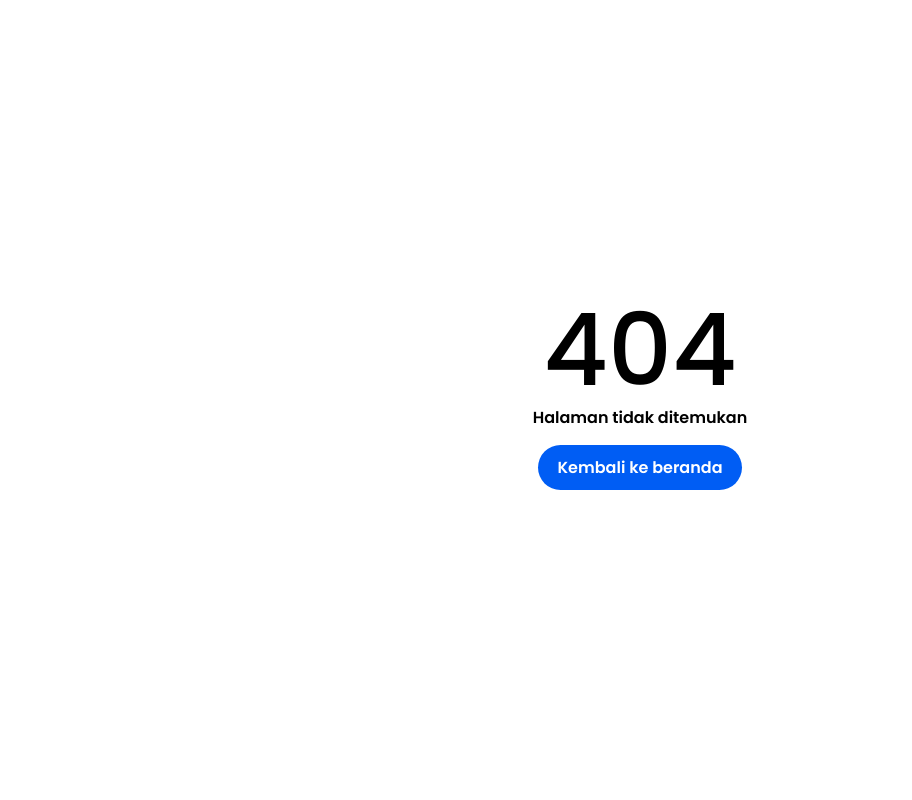
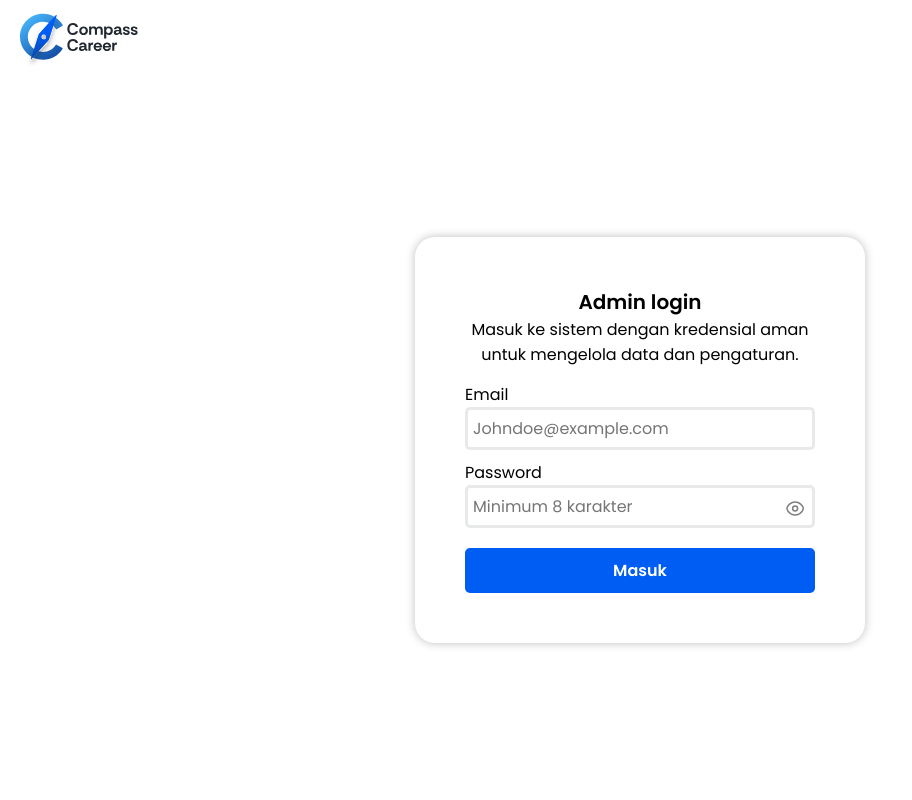
Before and after one commit to daffalde/CompassCareer, a React (Vite) app: page /admin-login in a window 1280 px wide. Before the commit this address had no page. Shown: the top 800 px of the page, without its empty margins (0-912 px from the left). Built offline with nearby package versions, Linux system fonts and the light colour scheme.

Commit message:
pembuatan admin login

```diff
--- a/src/App.jsx
+++ b/src/App.jsx
@@ -20,6 +20,7 @@ import Adminpelamar from "./pages/Adminpelamar.jsx";
 import ProfilPelamar from "./pages/ProfilPelamar.jsx";
 import Cookies from "js-cookie";
 import NotFound from "./pages/NotFound.jsx";
+import AdminLogin from "./pages/AdminLogin.jsx";
 
 function App() {
   const token = Cookies.get("token");
@@ -49,6 +50,7 @@ function App() {
           <Route path="/profil-pelamar/:id" Component={ProfilPelamar} />
 
           {/* admin */}
+          <Route path="/admin-login" Component={AdminLogin} />
           <Route path="/dashboard" Component={Admin} />
           <Route path="/dashboard/pelamar" Component={Adminpelamar} />
 
--- /dev/null
+++ b/src/pages/AdminLogin.jsx
@@ -0,0 +1,123 @@
+import { useNavigate } from "react-router-dom";
+import Footer from "../components/Footer";
+import "../styles/auth.css";
+import { useEffect, useState } from "react";
+import { LoadingButton } from "../components/Loading";
+import Cookies from "js-cookie";
+import axios from "axios";
+
+export default function AdminLogin() {
+  const nav = useNavigate();
+  if (Cookies.get("token")) {
+    nav("/");
+  }
+  const [seePass, setSeePass] = useState(false);
+  const [inputEmail, setInputEmail] = useState("");
+  const [inputPass, setInputPass] = useState("");
+  const [caution, setCaution] = useState(false);
+  const [loading, setLoading] = useState(false);
+
+  function handleShowPass(e) {
+    e.preventDefault();
+    setSeePass(!seePass);
+  }
+
+  // Handle role selection
+  const [nextButton, setNextButton] = useState(false);
+
+  async function handleLogin(e) {
+    e.preventDefault();
+    setLoading(true);
+    try {
+      const resp = await axios.post(
+        "https://careercompass-backend.vercel.app/auth/admin/login",
+        {
+          email: inputEmail,
+          password: inputPass,
+        }
+      );
+      Cookies.set("token", resp.data.token);
+      Cookies.set("data", JSON.stringify(resp.data.data[0]));
+      nav("/dashboard");
+    } catch (e) {
+      console.log(e);
+      setCaution(true);
+      setLoading(false);
+    }
+  }
+
+  return (
+    <>
+      <div className="container">
+        <div className="auth-head">
+          {nextButton && (
+            <div
+              onClick={() => setNextButton(false)}
+              className="back-head"
+            ></div>
+          )}
+          <img
+            className="auth-head-img"
+            onClick={() => nav("/")}
+            src="/logo1.svg"
+            alt="logo Compass Career"
+          />
+        </div>
+        <div className="auth-body">
+          <div className="a-b-content">
+            {nextButton && (
+              <div
+                onClick={() => setNextButton(false)}
+                className="a-b-back"
+              ></div>
+            )}
+            <span>
+              <h5>Admin login</h5>
+              <p>
+                Masuk ke sistem dengan kredensial aman untuk mengelola data dan
+                pengaturan.
+              </p>
+            </span>
+            <form onSubmit={handleLogin}>
+              <span>
+                <label htmlFor="email">Email</label>
+                <input
+                  type="email"
+                  id="email"
+                  placeholder="Johndoe@example.com"
+                  value={inputEmail}
+                  onChange={(e) => setInputEmail(e.target.value)}
+                />
+              </span>
+              <span className="passs">
+                <label htmlFor="password">Password</label>
+                <input
+                  type={seePass ? "text" : "password"}
+                  id="password"
+                  placeholder="Minimum 8 karakter"
+                  value={inputPass}
+                  onChange={(e) => setInputPass(e.target.value)}
+                />
+                <button id="show-pass" onClick={handleShowPass}>
+                  <img
+                    src={`/${seePass ? "no-eye.svg" : "eye.svg"}`}
+                    alt="show pass icon"
+                  />
+                </button>
+              </span>
+              {caution && (
+                <p className="caution">
+                  Login gagal! Periksa kembali email dan password kamu.
+                </p>
+              )}
+              <button className="button-main button-auth">
+                Masuk {loading && <LoadingButton />}
+              </button>
+            </form>
+          </div>
+        </div>
+      </div>
+      <Footer />
+    </>
+  );
+}
```
